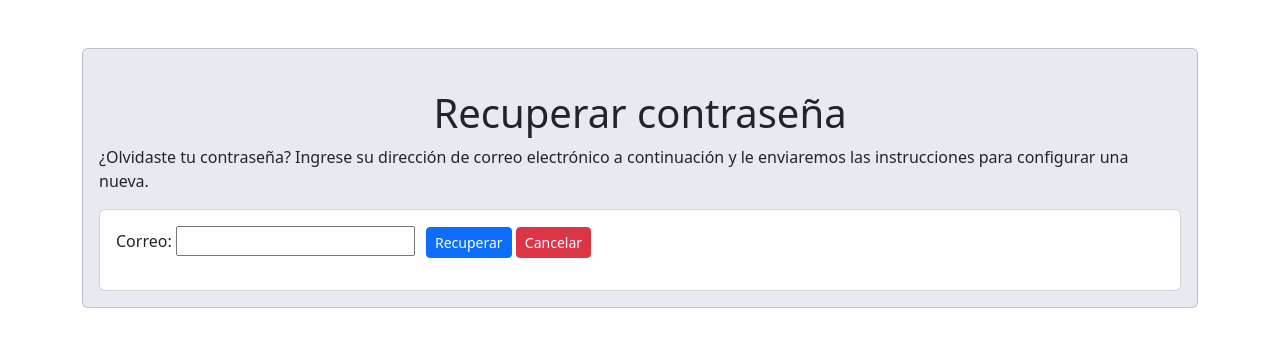
After one commit to Noruii/Sistema-de-Tickets, a Django app: template app1/templates/registration/password_reset_form.html in a window 1280 px wide. The commit adds this page. Shown: the top 355 px of the page. Run offline with Django 3.2, Linux system fonts and the light colour scheme; the template is opened without the code that fills it, so the values that code supplies are empty, except form fields; tables that the repository leaves empty hold one stand-in row (values such as "Sample post"); form fields are guessed from the names that the template uses.

Commit message:
Agregado 'recuperar contraseña'

```diff
--- a/app1/templates/editar_usuario.html
+++ b/app1/templates/editar_usuario.html
@@ -56,7 +56,7 @@
                 placeholder="Primer Apellido">
             </div>
             <div class="form-group">
-                <label for="email">Email </label>
+                <label for="email">Email: </label>
                 <input type="email" name="email"  id="email" class="form-control" value="{{ usuario.email }}"
                 placeholder="Correo electronico">
             </div>
--- a/app1/templates/loginticket.html
+++ b/app1/templates/loginticket.html
@@ -44,10 +44,10 @@
         <!-- <input type="email" name="user_email" required="true" id="inpCorreo" placeholder="E-mail"> -->
         <input type="password" name="user_clave1" id="inpClave" placeholder="Contraseña">
 
-        <!-- <a href="{% url 'cambio_clave' %}" id="btn_crear_cuenta" class="mt-3">¿Olvido su contraseña?</a> -->
-
         <input type="submit" id="btn_acceder" value="Iniciar Sesión" class="mt-4">
         <a href="{% url 'registro' %}" id="btn_crear_cuenta" id="span">Registrase</a>
+
+        <a href="{% url 'password_reset' %}" id="btn_crear_cuenta" class="mt-3">¿Olvido su contraseña?</a>
     </form>
 
     <!-- Bootstrap -->
--- /dev/null
+++ b/app1/templates/registration/password_reset_complete.html
@@ -0,0 +1,3 @@
+<h1 class="text-center">Su contraseña se ha reestablecido correctamente.</h1>
+
+<a href="{% url 'iniciar_sesion' %}">Iniciar Sesion</a>
--- /dev/null
+++ b/app1/templates/registration/password_reset_done.html
@@ -0,0 +1,4 @@
+<h1>Restablecimiento de contraseña enviado</h1>
+<p>Le enviamos instrucciones por correo electrónico para configurar su contraseña, si existe una cuenta con el correo electrónico que ingresó. Debería recibirlos en breve.</p>
+
+<p>Si no recibe un correo electrónico, asegúrese de haber ingresado la dirección con la que se registró y verifique su carpeta de correo no deseado.</p>
--- /dev/null
+++ b/app1/templates/registration/password_reset_email.html
@@ -0,0 +1,6 @@
+Solicitaste reestablecimiento de contraseña.
+Has click en el siguiente enlace para crear una nueva contraseña:
+{% block reset_link %}
+    {{ protocol }}://{{ domain }}{% url 'password_reset_confirm' uidb64=uid token=token %}
+{% endblock %}
+Tu nombre de usuario es: {{ user.get_username }}
--- /dev/null
+++ b/app1/templates/registration/password_reset_form.html
@@ -0,0 +1,36 @@
+<!DOCTYPE html>
+<html lang="en">
+<head>
+    <meta charset="UTF-8">
+    <meta http-equiv="X-UA-Compatible" content="IE=edge">
+    <meta name="viewport" content="width=device-width, initial-scale=1.0">
+    <!-- bootstrap -->
+    <link href="https://cdn.jsdelivr.net/npm/bootstrap@5.3.0-alpha1/dist/css/bootstrap.min.css" rel="stylesheet" integrity="sha384-GLhlTQ8iRABdZLl6O3oVMWSktQOp6b7In1Zl3/Jr59b6EGGoI1aFkw7cmDA6j6gD" crossorigin="anonymous">
+
+    <title>Recuperar contraseña</title>
+</head>
+<body>
+
+    <main class="container py-5">
+        <section class="card card-body" style="background-color: #e7eaf0;">
+            <h1 class="text-center mt-4">Recuperar contraseña</h1>
+                <p>¿Olvidaste tu contraseña? Ingrese su dirección de correo electrónico a continuación y le enviaremos las instrucciones para configurar una nueva.</p>
+
+                <form method="POST" class="card card-body">
+                    {% csrf_token %}
+
+                    <div class="form-group">
+                        <label for="id_email">Correo: {{form.email}}</label>
+                        <input class="btn btn-primary btn-sm" type="submit" value="Recuperar" style="margin-left: 7px;">
+                        <a class="btn btn-danger btn-sm" href="{% url 'iniciar_sesion' %}" role="button">Cancelar</a>
+                    </div>
+                    <div class="form-group mt-3 gap-2">
+
+
+                    </div>
+                </form>
+        </section>
+    </main>
+
+</body>
+</html>
--- a/app1/views.py
+++ b/app1/views.py
@@ -564,6 +564,7 @@ def iniciar_sesion(request):
             password=request.POST['user_clave1']
         )
         # Comprobando si el usuario es normal o admin
+        # TODO: arreglar...
         if user is None:
             messages.error(request, 'El usuario o la contraseña son incorrectos.')
             return redirect('iniciar_sesion')
```
Also changed, not shown: app1/templates/registration/password_reset_confirm.html (added, +18 -0 lines), app1/urls.py (+7 -0 lines).
